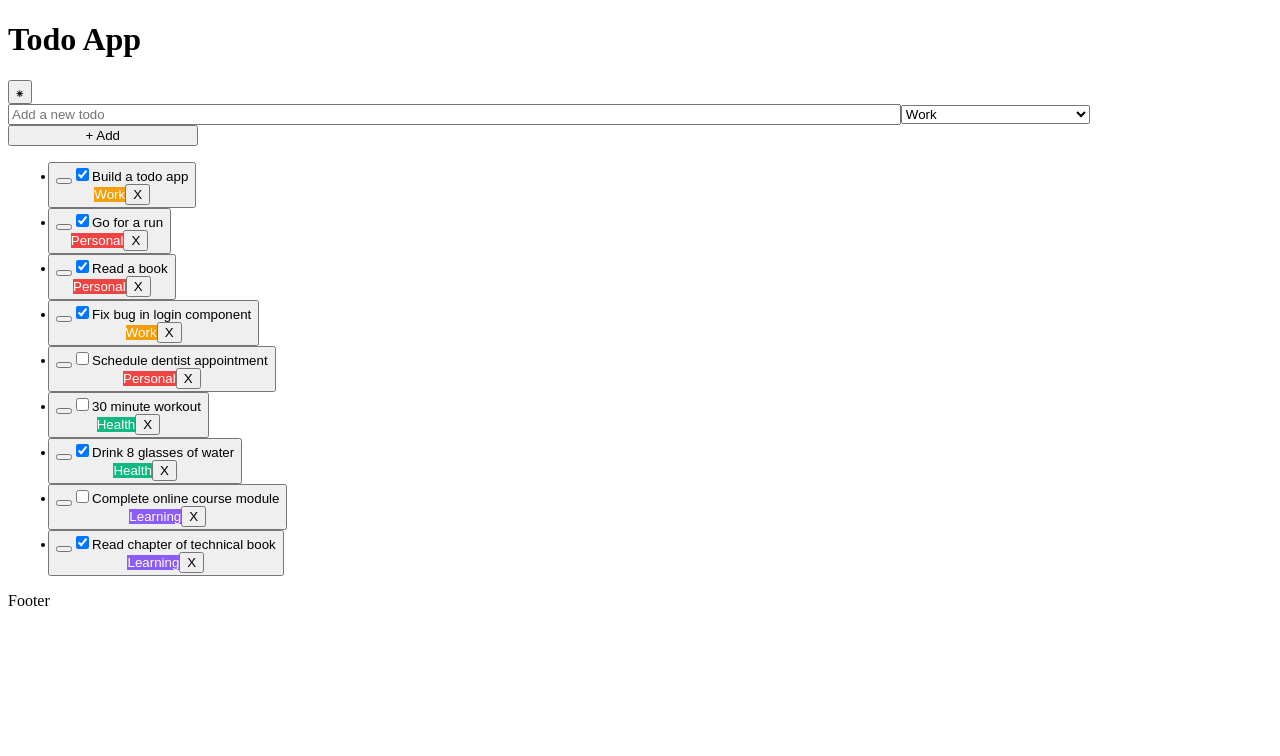
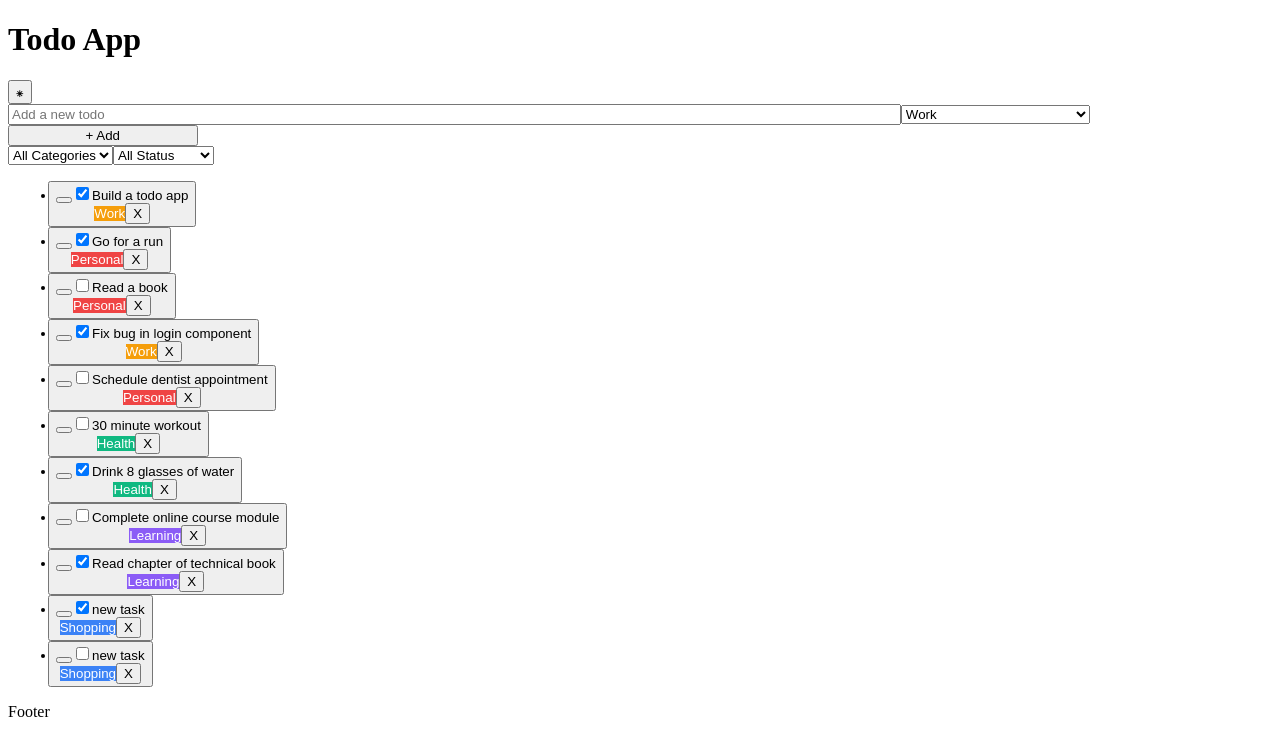
Before and after one commit to amirabayoumi/Todo-App-Redux, a React (Vite) app: page / in a window 1280 px wide. Shown: the top 756 px of the page. Built offline with nearby package versions, Linux system fonts and the light colour scheme; data requests are answered from the project's data file.

Commit message:
add filter slice and adj todolist to handle filter

```diff
--- a/db.json
+++ b/db.json
@@ -17,7 +17,7 @@
     {
       "id": "4",
       "text": "Read a book",
-      "completed": true,
+      "completed": false,
       "category": "Personal",
       "description": "Read at least 20 pages of a fiction or self-improvement book."
     },
@@ -62,6 +62,18 @@
       "completed": true,
       "category": "Learning",
       "description": "Read and understand a new chapter from a programming or tech book."
+    },
+    {
+      "id": "8a17",
+      "text": "new task",
+      "completed": true,
+      "category": "Shopping"
+    },
+    {
+      "id": "2c77",
+      "text": "new task",
+      "completed": false,
+      "category": "Shopping"
     }
   ],
   "categories": [
--- a/src/App.tsx
+++ b/src/App.tsx
@@ -2,12 +2,14 @@ import Layout from "./components/ui/Layout.tsx";
 import { ThemeProvider } from "./components/theme.tsx";
 import TodoList from "./components/TodoList.tsx";
 import AddTodo from "./components/AddTodo.tsx";
+import Filter from "./components/Filter.tsx";
 const App = () => {
   return (
     <>
       <ThemeProvider defaultTheme="dark" storageKey="vite-ui-theme">
         <Layout>
           <AddTodo />
+          <Filter />
           <TodoList />
         </Layout>
       </ThemeProvider>
--- /dev/null
+++ b/src/components/Filter.tsx
@@ -0,0 +1,50 @@
+import {
+  updateFilter,
+  selectFilter,
+  //   selectCategoryFilter,
+  //   selectStatusFilter,
+} from "@/store/filterSlice";
+import { useSelector, useDispatch } from "react-redux";
+
+export default function Filter() {
+  const dispatch = useDispatch();
+  const filter = useSelector(selectFilter);
+
+  console.log(filter);
+  //   const categoryFilter = useSelector(selectCategoryFilter);
+  //   const statusFilter = useSelector(selectStatusFilter);
+
+  const handleOnChange = (e: React.ChangeEvent<HTMLSelectElement>) => {
+    if (e.target.id === "category") {
+      dispatch(updateFilter({ categoryFilter: e.target.value }));
+    } else if (e.target.id === "status") {
+      dispatch(updateFilter({ statusFilter: e.target.value }));
+    }
+  };
+  return (
+    <div className="my-5 flex items-center gap-2">
+      {" "}
+      <select
+        className="rounded-lg border border-slate-400 p-3 px-6 text-slate-600"
+        id="category"
+        onChange={handleOnChange}
+      >
+        <option value="all">All Categories</option>
+        <option value="Work">Work</option>
+        <option value="Personal">Personal</option>
+        <option value="Shopping">Shopping</option>
+        <option value="Health">Health</option>
+        <option value="Learning">Learning</option>
+      </select>
+      <select
+        className="rounded-lg border border-slate-400 p-3 px-6 text-slate-600"
+        id="status"
+        onChange={handleOnChange}
+      >
+        <option value="all">All Status</option>
+        <option value="completed">Completed</option>
+        <option value="uncompleted">Uncompleted</option>
+      </select>
+    </div>
+  );
+}
--- a/src/components/TodoItem.tsx
+++ b/src/components/TodoItem.tsx
@@ -41,7 +41,7 @@ const TodoItem = ({
       <Collapsible>
         <CollapsibleTrigger className="m-0 w-full">
           <li
-            className="mt-2 flex justify-between rounded-lg border border-slate-400 py-3"
+            className="mt-2 flex justify-between rounded-lg border border-slate-400 p-3"
             key={id}
           >
             <div className="flex gap-4">
--- a/src/components/TodoList.tsx
+++ b/src/components/TodoList.tsx
@@ -1,15 +1,45 @@
 import { useGetTodosQuery } from "../store/todoApi";
 import TodoItem from "./TodoItem";
+import { useSelector } from "react-redux";
+import { selectFilter } from "@/store/filterSlice";
 
 const TodoList = () => {
-  const { data } = useGetTodosQuery();
-  console.log(data);
+  const { data, error, isLoading } = useGetTodosQuery(); // Added error and loading states
+  const filter = useSelector(selectFilter);
+
+  // Display loading or error state if necessary
+  if (isLoading) {
+    return <p>Loading...</p>;
+  }
+
+  if (error) {
+    return <p>Error loading todos.</p>;
+  }
+
+  if (!data) {
+    return <p>No data found.</p>;
+  }
+
+  // Filter todos based on the filter state
+  const filteredData = data.filter((todo) => {
+    const statusMatch =
+      filter.statusFilter === "all" ||
+      (filter.statusFilter === "completed" ? todo.completed : !todo.completed);
+    const categoryMatch =
+      filter.categoryFilter === "all" ||
+      todo.category === filter.categoryFilter;
+    return statusMatch && categoryMatch;
+  });
+
   return (
     <ul className="flex flex-col gap-2">
-      {data &&
-        data.length > 0 &&
-        data.map((todo) => <TodoItem key={todo.id} todo={todo} />)}
+      {filteredData.length > 0 ? (
+        filteredData.map((todo) => <TodoItem key={todo.id} todo={todo} />)
+      ) : (
+        <li>No todos found</li>
+      )}
     </ul>
   );
 };
+
 export default TodoList;
--- /dev/null
+++ b/src/store/filterSlice.tsx
@@ -0,0 +1,29 @@
+import { createSlice } from "@reduxjs/toolkit";
+import { RootState } from "./index";
+
+export const filterSlice = createSlice({
+  name: "filter",
+  initialState: {
+    statusFilter: "all",
+    categoryFilter: "all",
+  },
+  reducers: {
+    updateFilter: (state, action) => {
+      if (action.payload.statusFilter) {
+        state.statusFilter = action.payload.statusFilter;
+      }
+      if (action.payload.categoryFilter) {
+        state.categoryFilter = action.payload.categoryFilter;
+      }
+    },
+  },
+});
+
+export const { updateFilter } = filterSlice.actions;
+export const selectFilter = (state: RootState) => state.filter;
+export const selectStatusFilter = (state: RootState) =>
+  state.filter.statusFilter;
+export const selectCategoryFilter = (state: RootState) =>
+  state.filter.categoryFilter;
+
+export default filterSlice.reducer;
--- a/src/store/index.ts
+++ b/src/store/index.ts
@@ -1,10 +1,14 @@
 import { configureStore } from "@reduxjs/toolkit";
 import todosApi from "./todoApi";
+import filterSlice from "./filterSlice";
 
 
 const store = configureStore({
     reducer: {
-        ['todosApi']: todosApi.reducer
+        ['todosApi']: todosApi.reducer,
+        filter: filterSlice
+
+
 
     },
     middleware: (getDefaultMiddleware) =>
```
